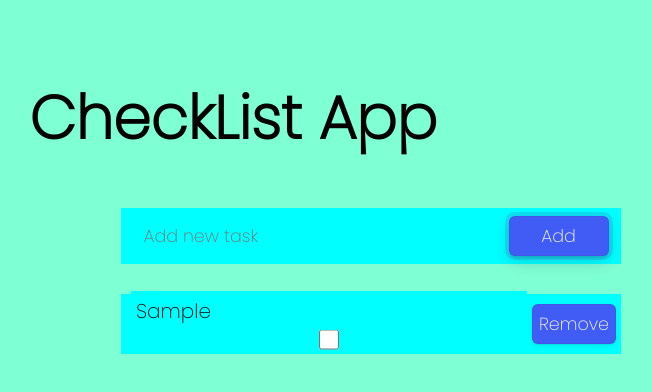
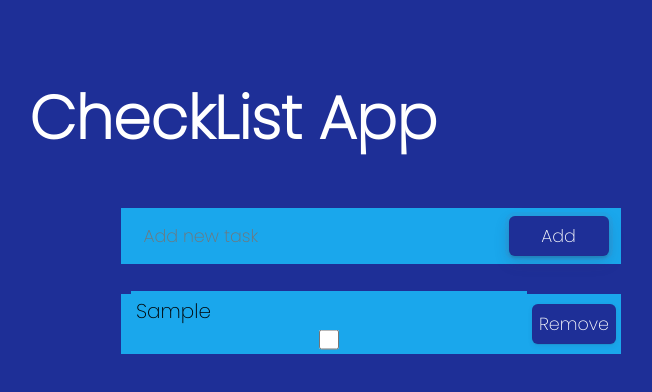
Before and after one commit to maiduc22/checklist-app-1-, a React (Create React App) app: page / in a window 1280 px wide. Both pictures are taken after typing "Sample" into the empty fields and a click on the button "Add". Shown: the top 392 px of the page, without its empty margins (407-1059 px from the left). Built offline with nearby package versions, Linux system fonts and the light colour scheme.

Commit message:
update
update

```diff
--- a/src/App.js
+++ b/src/App.js
@@ -5,13 +5,13 @@ import ToDoForm from './component/ToDoForm/ToDoForm';
 import ToDoList from './component/ToDoList/ToDoList';
 
 function App() {
-  const [list, setList] = useState([]);
-  function addTask(task) {
-    if (!task) {alert('Input your task pls!')}
+  const [list, setList] = useState([]); //list = danh sách các task đc đc add
+  function addTask(input) {
+    if (!input) {alert('Input your task pls!')}  //nếu input rỗng -> alert
     else {
-      let newList = [...list];
-      newList.push(task);
-      setList(newList);
+      let newList = [...list];  //duplicate list và push giá trị mới đc thêm
+      newList.push(input);
+      setList(newList); // cập nhật lại list = list mới
     }
   }
   function handleRemove(id){
@@ -24,7 +24,7 @@ function App() {
     let newlist = [...list];
     newlist[id] = editted;
     setList(newlist);
-    console.log(list);
+    // console.log(list);
   };
   return (
     <div className='app-container'>
--- a/src/component/ToDoForm/ToDoForm.css
+++ b/src/component/ToDoForm/ToDoForm.css
@@ -4,7 +4,7 @@
 
 .input-task{
     width: 490px;
-    background-color: aqua;
+    background-color: #1aa7ec;
     margin-left: 500px;
     display: flex;
     justify-content: space-around;
@@ -12,8 +12,8 @@
 }
 
 input {
-    background: aqua;
-    border: #405cf5;
+    background: #1aa7ec;
+    border: #1aa7ec;
 }
 input:focus{
     outline: none;
--- a/src/component/ToDoForm/ToDoForm.js
+++ b/src/component/ToDoForm/ToDoForm.js
@@ -1,16 +1,16 @@
 import React, { useState } from "react";
 import "./ToDoForm.css"
-
+//component ToDoForm nhận props handleInput là function
 function ToDoForm({handleInput}){
-    const [task, setTask] = useState('');
+    const [input, setInput] = useState(''); //input là text mà người dùng đang nhập vào để add 1 task mới
     function handleChange(e){
-        setTask(e.target.value);
+        setInput(e.target.value);  //cập nhật giá trị mới cho input khi người dùng gõ ký tự
     };
 
     function handleSubmit(e){
-        e.preventDefault();
-        setTask('');
-        handleInput(task);
+        e.preventDefault(); //khi mình add (submit) task mới vào thì nó sẽ k reload lại
+        setInput(''); //sau khi add thì trả lại giá trị của input là trống.
+        handleInput(input);
     };
 
     return (
@@ -21,7 +21,7 @@ function ToDoForm({handleInput}){
             <form onSubmit={handleSubmit}>
                 <input
                     type='text'
-                    value={task}
+                    value={input}
                     onChange={handleChange}
                     placeholder="Add new task"
                 ></input>
--- a/src/component/ToDoList/ToDoList.css
+++ b/src/component/ToDoList/ToDoList.css
@@ -7,7 +7,7 @@
 }
 
 .list-task {
-    background-color: aqua;
+    background-color: #1aa7ec;
     width: 500px;
     margin-left: 500px;
     margin-top: 30px;
@@ -16,7 +16,7 @@
 
 .list-task input{
     border: none;
-    background-color: aqua;
+    background-color: #1aa7ec;
     text-align: left;
     font-size: 20px;
 }
--- a/src/component/ToDoList/ToDoList.js
+++ b/src/component/ToDoList/ToDoList.js
@@ -1,21 +1,39 @@
 import React from "react";
 import "./ToDoList.css"
+
+/*
+component ToDoList nhận vào 3 props:
+    list: là 1 mảng lưu trữ các task đc thêm vào
+    remove: là 1 function lấy từ component App để xóa đi task dựa trên id của nó trong list[]
+    update: cập nhật giá trị mới của task cũ
+*/
 function ToDoList({list, remove, update}){
-    function handleClick1(id){
+    function handleClick(id){
         remove(id);
     }
 
     return (
         <div className="list-task">
                 {
+                    /* map method nhận 2 đối số: item là từng phần tử trong mảng list và id là index của phần tử.
+                        Kqua trả ra là 1 div gồm 1 form và 1 button (button có chức năng remove)
+                    */
                     list.map( (item, id) =>
-                        <div className="each-task"   key={id}>
+                        <div className="each-task" key={id}>
                             <form onSubmit={(e) => e.preventDefault()}>
-                                <input value={item} onChange={(e)=> update(e.target.value, id)}>
+                                <input    //input hiển thị task đã dc add, có thể trực tiếp chỉnh sửa luôn task cũ trong input này
+                                    value={item}
+                                    onChange={(e)=> update(e.target.value, id)}>
                                 </input>
-                                <input className="check-box" type="checkbox"></input>
+                                <input
+                                    className="check-box"
+                                    type="checkbox">
+                                </input>
                             </form>
-                            <button onClick={()=>handleClick1(id)}>Remove</button>
+                            <button //gọi tới hàm handleClick, hàm này lại gọi tới prop remove.
+                                onClick={handleClick}>
+                                    Remove
+                            </button>
                         </div>
                         )
                 }
--- a/src/index.css
+++ b/src/index.css
@@ -1,13 +1,15 @@
 body {
-  background-color: aquamarine;
+  background-color: #1e2f97;
   text-align: center;
   font-weight: bolder;
 }
-
+h1{
+  color: white;
+}
 button{
   appearance: button;
   backface-visibility: hidden;
-  background-color: #405cf5;
+  background-color: #1e2f97;
   border-radius: 6px;
   border-width: 0;
   box-shadow: rgba(50, 50, 93, .1) 0 0 0 1px inset,rgba(50, 50, 93, .1) 0 2px 5px 0,rgba(0, 0, 0, .07) 0 1px 1px 0;
```
